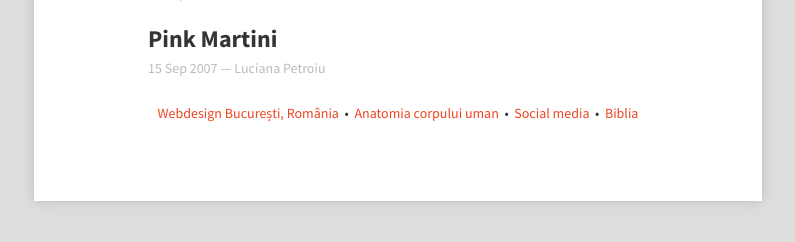
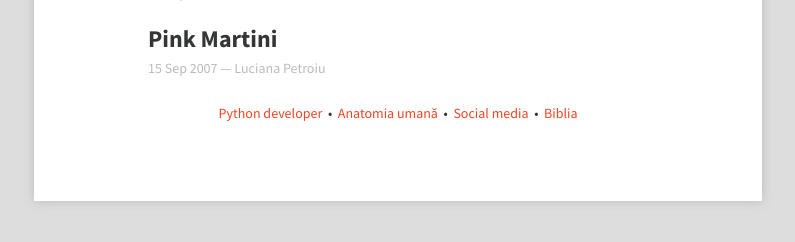
Before and after one commit to evno/evno.github.io, a Jekyll site: the page built from index.html, in a window 1280 px wide and 900 px high, scrolled down 5318 px. Shown: the part 649-891 px from the top of the window, without its empty margins (242-1037 px from the left). Built offline with Jekyll 4.4.1, drawn with Linux system fonts in a browser that asks for light colours.

Commit message:
Update default.html

```diff
--- a/_layouts/default.html
+++ b/_layouts/default.html
@@ -21,9 +21,9 @@
     <div id="content">
         {{ content }}
         <p align="center">
-            <a href="http://lucianmarin.com/" title="Lucian Marin">Webdesign București, România</a>
+            <a href="http://lucianmarin.com/" title="Lucian Marin">Python developer</a>
             &nbsp;&bull;&nbsp;
-            <a href="http://anatomics.github.io/" title="Corpul omenesc">Anatomia corpului uman</a>
+            <a href="http://anatomics.github.io/" title="Corpul omenesc">Anatomia umană</a>
             &nbsp;&bull;&nbsp;
             <a href="http://subreply.com/" title="Rețea socială">Social media</a>
             &nbsp;&bull;&nbsp;
```
